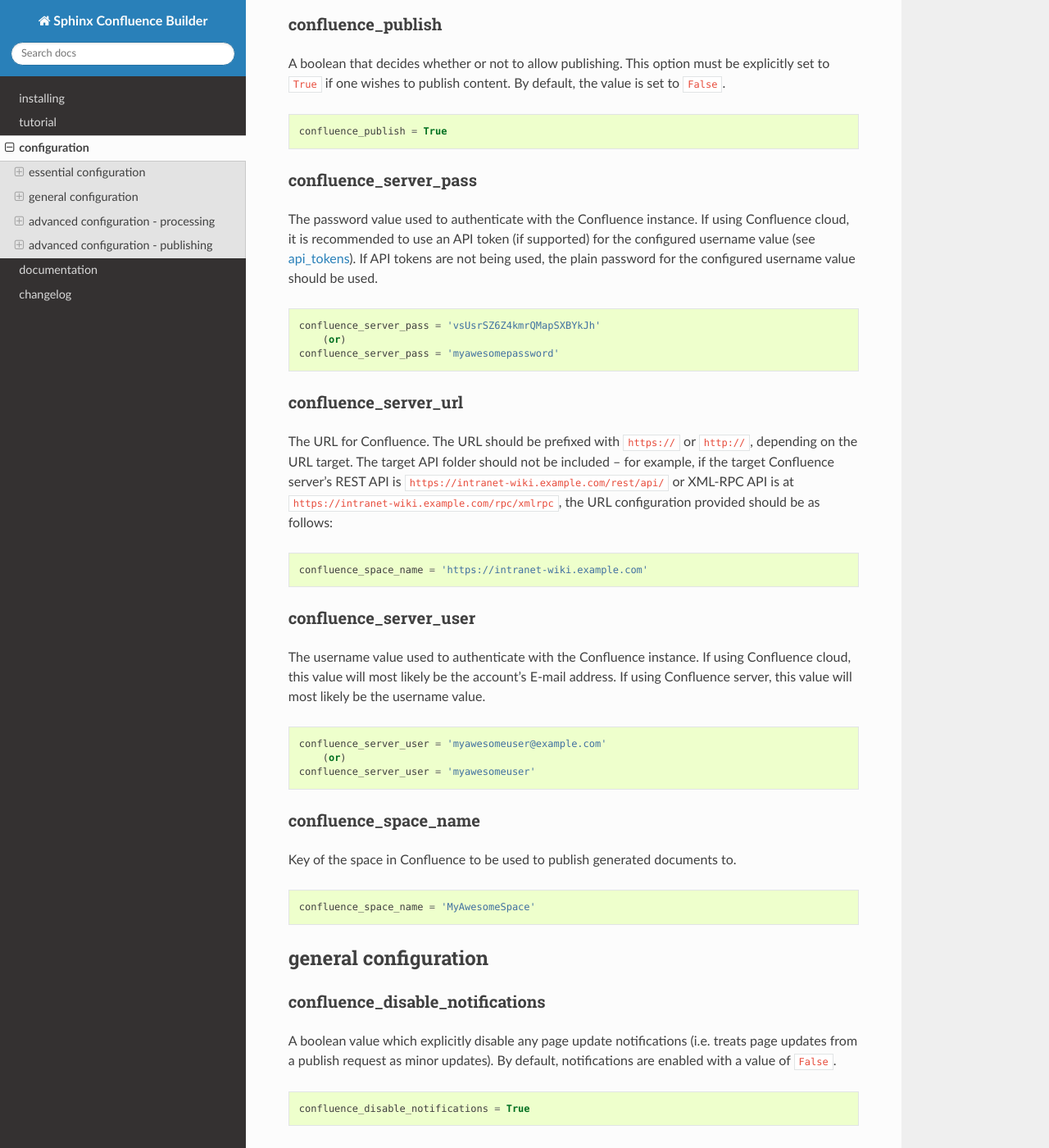
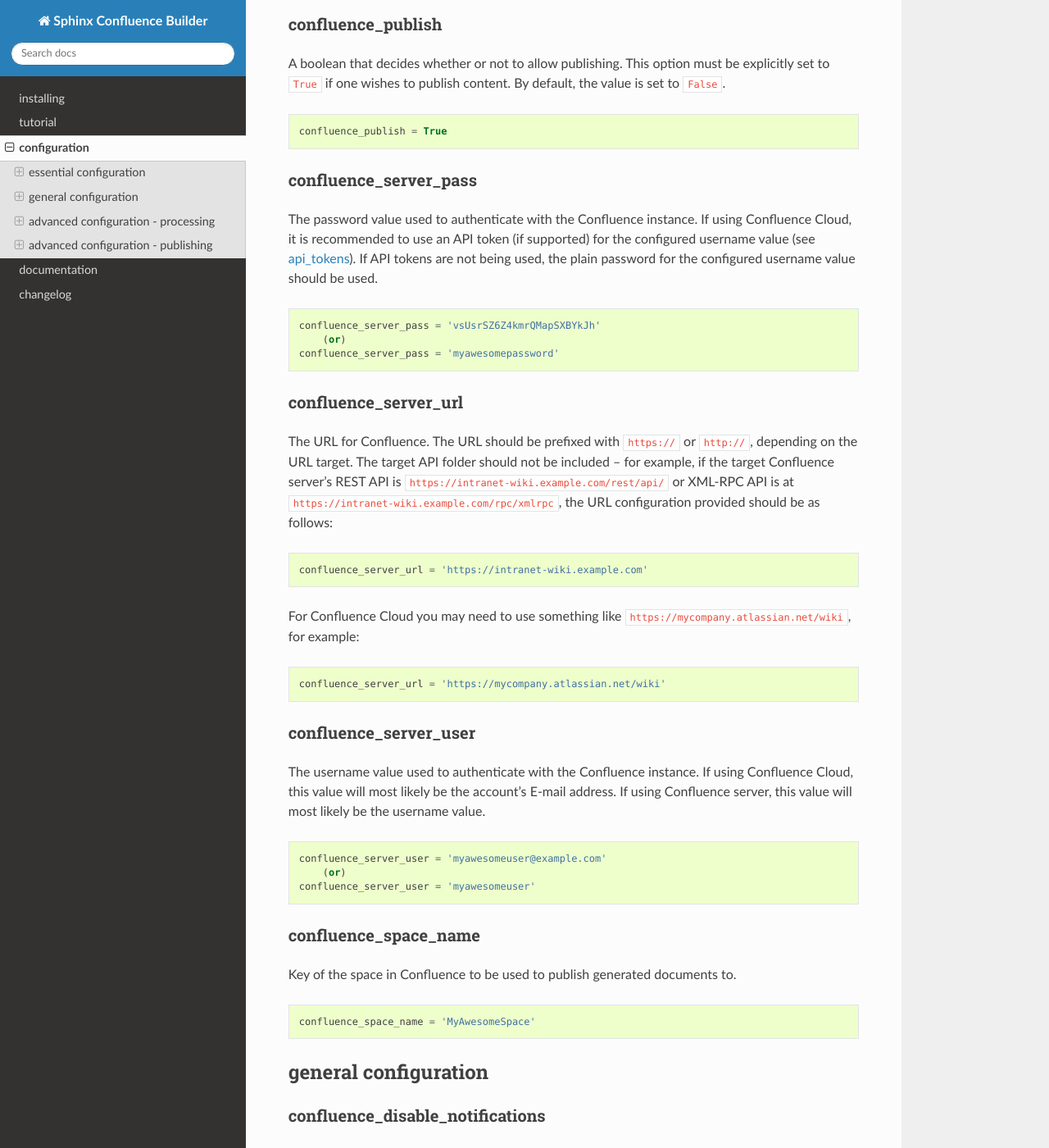
Before and after one commit to sphinx-contrib/confluencebuilder, a Sphinx documentation site: the page built from doc/configuration.rst, in a window 1280 px wide and 1400 px high, scrolled down 1232 px. Shown: the whole window at 82% size. Built offline with Sphinx 7.4.7 and the Read the Docs theme 2.0.0, drawn with Linux system fonts in a browser that asks for light colours.

Commit message:
Update configuration.rst
Fix incorrect variable name in server url section.
Give example for Atlassian Confluence Cloud (/wiki suffix).
Use capitalized Confluence Cloud.

```diff
--- a/doc/configuration.rst
+++ b/doc/configuration.rst
@@ -37,7 +37,7 @@
 ~~~~~~~~~~~~~~~~~~~~~~
 
 The password value used to authenticate with the Confluence instance. If using
-Confluence cloud, it is recommended to use an API token (if supported) for the
+Confluence Cloud, it is recommended to use an API token (if supported) for the
 configured username value (see api_tokens_). If API tokens are not being used,
 the plain password for the configured username value should be used.
 
@@ -59,13 +59,19 @@
 
 .. code-block:: python
 
-    confluence_space_name = 'https://intranet-wiki.example.com'
+    confluence_server_url = 'https://intranet-wiki.example.com'
+
+For Confluence Cloud you may need to use something like ``https://mycompany.atlassian.net/wiki``, for example:
+
+.. code-block:: python
+
+    confluence_server_url = 'https://mycompany.atlassian.net/wiki'
 
 confluence_server_user
 ~~~~~~~~~~~~~~~~~~~~~~
 
 The username value used to authenticate with the Confluence instance. If using
-Confluence cloud, this value will most likely be the account's E-mail address.
+Confluence Cloud, this value will most likely be the account's E-mail address.
 If using Confluence server, this value will most likely be the username value.
 
 .. code-block:: python
@@ -82,6 +88,7 @@
 .. code-block:: python
 
     confluence_space_name = 'MyAwesomeSpace'
+
 
 general configuration
 ---------------------
```
